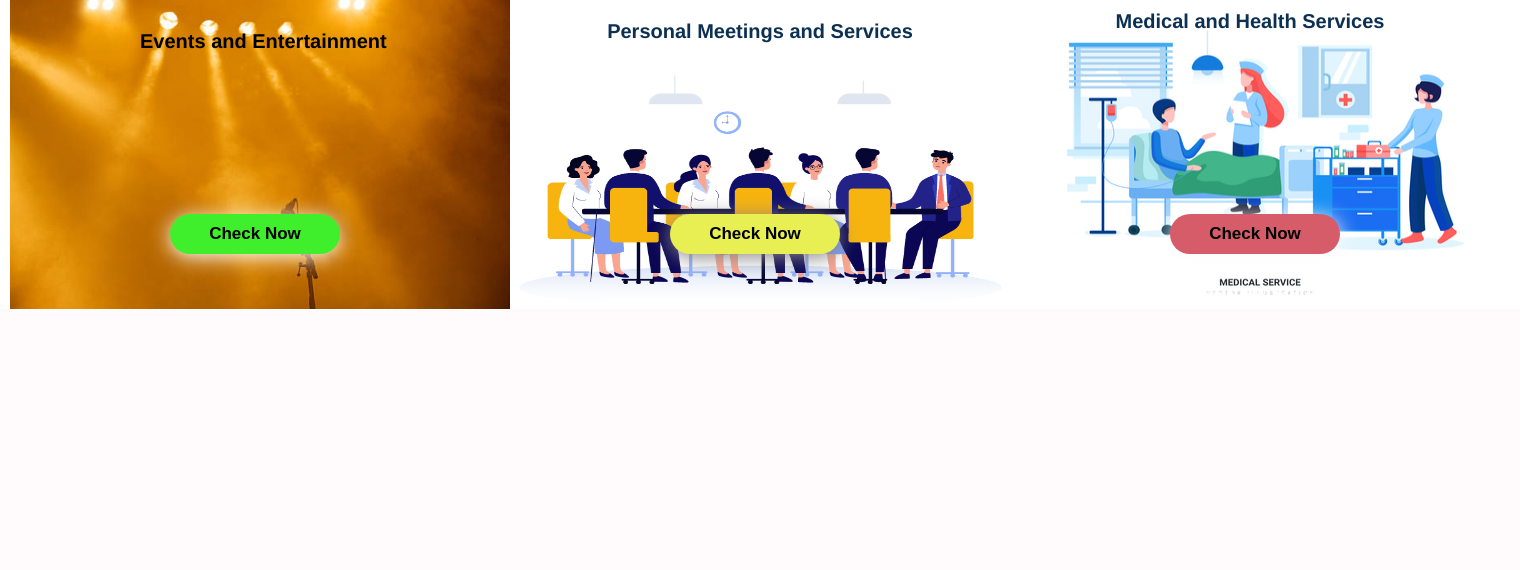
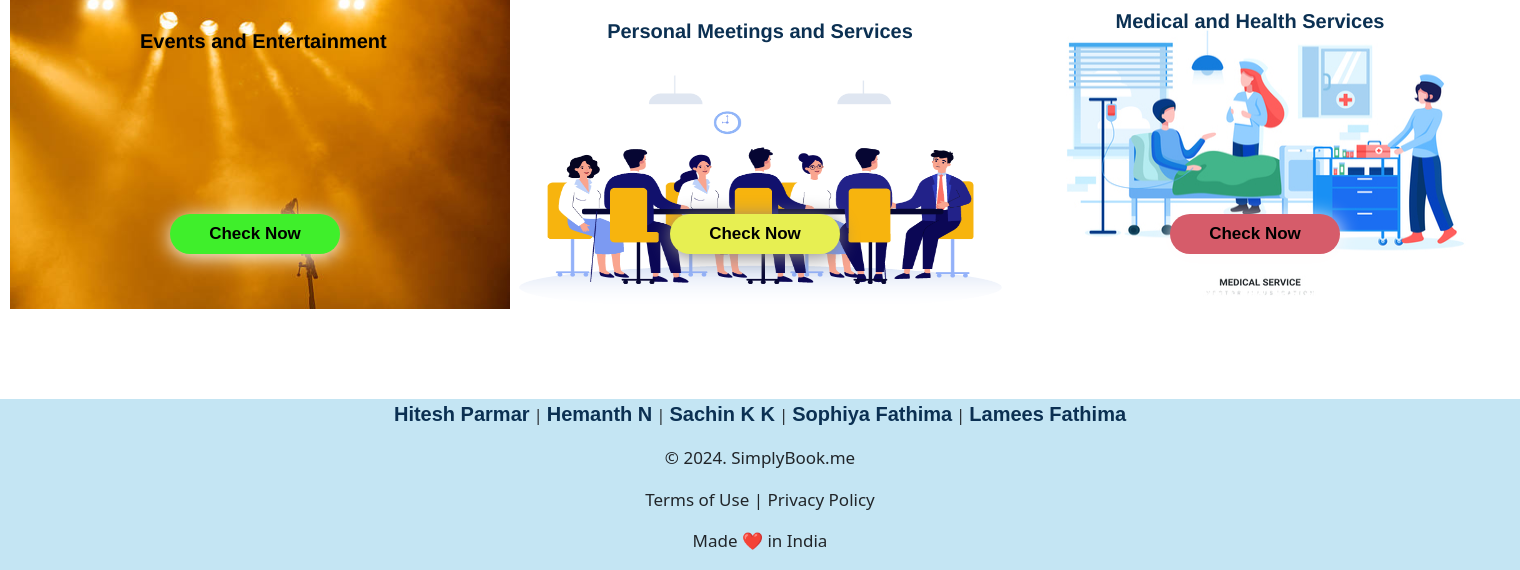
Before and after one commit to Cmdhemanth/simplybooking-replica, a Flask app: page / in a window 1520 px wide. Shown: the part 2601-3171 px from the top of the page. Before the commit the page ends 2910 px from the top, so only its background shows below. Run offline with Flask 3, Linux system fonts and the light colour scheme; some libraries are stand-ins or nearby versions.

Commit message:
Added footer to the Home Page

```diff
--- a/templates/index.html
+++ b/templates/index.html
@@ -1085,5 +1085,25 @@
         </h2>
       </div>
     </div>
+    <footer
+      style="
+        width: 100%;
+        position: absolute;
+        top: 3000px;
+        text-align: center;
+        background-color: #c4e5f3;
+      "
+    >
+      <p>
+        <b style="font-size: 20px">Hitesh Parmar</b> |
+        <b style="font-size: 20px">Hemanth N</b> |
+        <b style="font-size: 20px">Sachin K K</b> |
+        <b style="font-size: 20px">Sophiya Fathima</b> |
+        <b style="font-size: 20px">Lamees Fathima</b>
+      </p>
+      <p style="font-size: 17px">&copy; 2024. SimplyBook.me</p>
+      <p style="font-size: 17px">Terms of Use | Privacy Policy</p>
+      <p style="font-size: 17px">Made ❤️ in India</p>
+    </footer>
   </body>
 </html>
```
